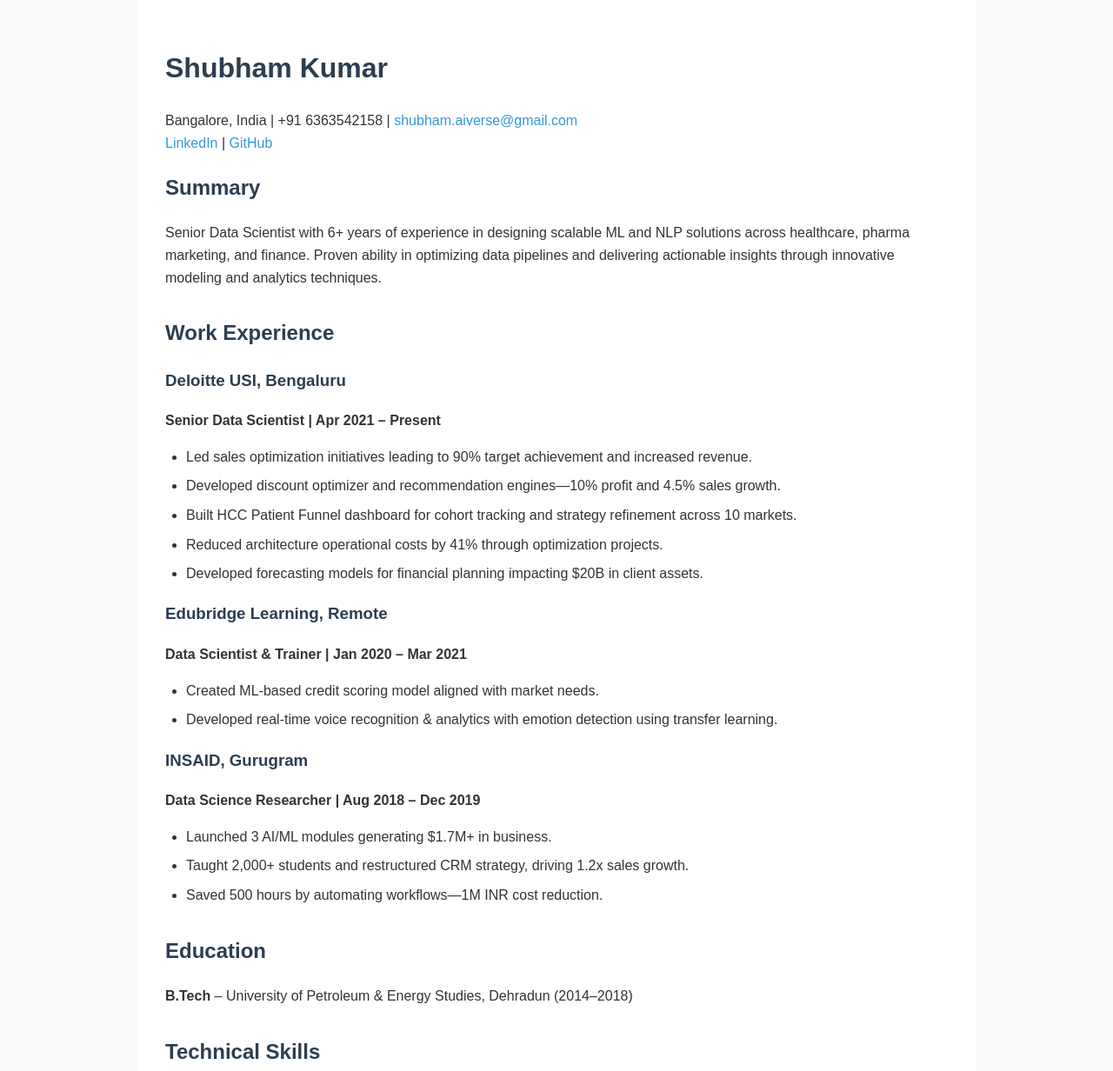
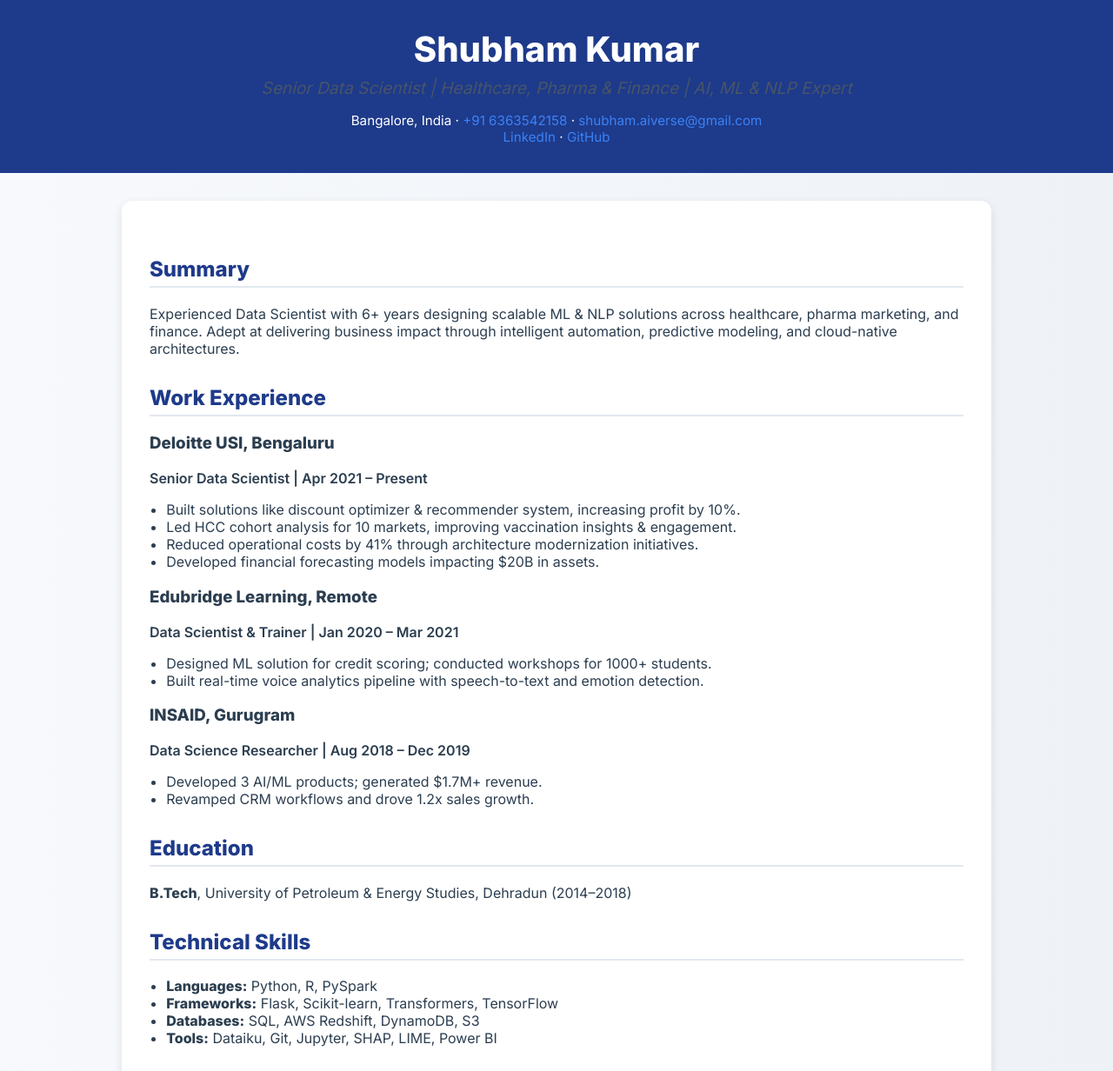
Before and after one commit to Shubh-kr/shubham-resume, a plain HTML site: page index.html in a window 1280 px wide. Shown: the top 1232 px of the page at 87% size. Drawn offline with Linux system fonts and the light colour scheme.

Commit message:
Update index.html
with slide animation

```diff
--- a/index.html
+++ b/index.html
@@ -3,61 +3,103 @@
 <head>
   <meta charset="UTF-8" />
   <meta name="viewport" content="width=device-width, initial-scale=1.0" />
-  <title>Shubham Kumar | Resume</title>
+  <title>Shubham Kumar | Senior Data Scientist</title>
+  <link href="https://fonts.googleapis.com/css2?family=Inter:wght@400;600;800&display=swap" rel="stylesheet">
   <style>
+    * {
+      box-sizing: border-box;
+    }
     body {
-      font-family: Arial, sans-serif;
       margin: 0;
-      padding: 0;
-      line-height: 1.6;
-      background-color: #f9f9f9;
-      color: #333;
+      font-family: 'Inter', sans-serif;
+      background: linear-gradient(to right, #f7f9fc, #eef2f7);
+      color: #2c3e50;
+    }
+    .header {
+      background-color: #1e3a8a;
+      color: white;
+      padding: 2rem;
+      text-align: center;
+      animation: fadeInDown 1s ease-in-out;
+    }
+    .header h1 {
+      margin: 0;
+      font-size: 2.5rem;
+    }
+    .header p {
+      margin-top: 0.5rem;
+      font-size: 1.2rem;
     }
     .container {
-      max-width: 900px;
-      margin: auto;
+      max-width: 1000px;
+      margin: 2rem auto;
       padding: 2rem;
-      background-color: #fff;
+      background-color: white;
+      border-radius: 12px;
+      box-shadow: 0 4px 12px rgba(0, 0, 0, 0.1);
+      animation: fadeInUp 1s ease-in-out;
     }
-    h1, h2, h3 {
-      color: #2c3e50;
+    h2 {
+      border-bottom: 2px solid #e2e8f0;
+      padding-bottom: 0.3rem;
+      margin-top: 2rem;
+      color: #1e3a8a;
     }
-    .section {
-      margin-bottom: 2rem;
+    .section p, .section ul {
+      margin: 0.5rem 0 1rem 0;
+    }
+    ul {
+      padding-left: 1.2rem;
+    }
+    .contact {
+      text-align: center;
+      font-size: 0.95rem;
+      margin-top: 1rem;
     }
     .contact a {
-      color: #3498db;
+      color: #3b82f6;
       text-decoration: none;
     }
     .job-title {
-      font-weight: bold;
+      font-weight: 600;
       margin-top: 0.5rem;
     }
-    ul {
-      padding-left: 1.5rem;
-    }
-    li {
-      margin-bottom: 0.5rem;
+    .tagline {
+      font-style: italic;
+      color: #475569;
+      font-size: 1rem;
+      margin-bottom: 1rem;
     }
     .footer {
       text-align: center;
-      font-size: 0.9rem;
-      color: #777;
-      margin-top: 2rem;
+      padding: 2rem;
+      font-size: 0.85rem;
+      color: #94a3b8;
+    }
+    @keyframes fadeInDown {
+      from { opacity: 0; transform: translateY(-30px); }
+      to { opacity: 1; transform: translateY(0); }
+    }
+    @keyframes fadeInUp {
+      from { opacity: 0; transform: translateY(30px); }
+      to { opacity: 1; transform: translateY(0); }
     }
   </style>
 </head>
 <body>
+  <div class="header">
+    <h1>Shubham Kumar</h1>
+    <p class="tagline">Senior Data Scientist | Healthcare, Pharma & Finance | AI, ML & NLP Expert</p>
+    <div class="contact">
+      Bangalore, India · <a href="tel:+916363542158">+91 6363542158</a> · <a href="mailto:shubham.aiverse@gmail.com">shubham.aiverse@gmail.com</a><br>
+      <a href="https://linkedin.com/in/shabam23" target="_blank">LinkedIn</a> · <a href="https://github.com/Shubh-kr" target="_blank">GitHub</a>
+    </div>
+  </div>
+
   <div class="container">
-    <h1>Shubham Kumar</h1>
-    <div class="contact">
-      Bangalore, India | +91 6363542158 | <a href="mailto:shubham.aiverse@gmail.com">shubham.aiverse@gmail.com</a><br>
-      <a href="http://linkedin.com/in/shabam23">LinkedIn</a> | <a href="http://github.com/Shubh-kr">GitHub</a>
-    </div>
-
     <div class="section">
       <h2>Summary</h2>
-      <p>Senior Data Scientist with 6+ years of experience in designing scalable ML and NLP solutions across healthcare, pharma marketing, and finance. Proven ability in optimizing data pipelines and delivering actionable insights through innovative modeling and analytics techniques.</p>
+      <p>Experienced Data Scientist with 6+ years designing scalable ML & NLP solutions across healthcare, pharma marketing, and finance. Adept at delivering business impact through intelligent automation, predictive modeling, and cloud-native architectures.</p>
     </div>
 
     <div class="section">
@@ -65,41 +107,37 @@
       <h3>Deloitte USI, Bengaluru</h3>
       <p class="job-title">Senior Data Scientist | Apr 2021 – Present</p>
       <ul>
-        <li>Led sales optimization initiatives leading to 90% target achievement and increased revenue.</li>
-        <li>Developed discount optimizer and recommendation engines—10% profit and 4.5% sales growth.</li>
-        <li>Built HCC Patient Funnel dashboard for cohort tracking and strategy refinement across 10 markets.</li>
-        <li>Reduced architecture operational costs by 41% through optimization projects.</li>
-        <li>Developed forecasting models for financial planning impacting $20B in client assets.</li>
+        <li>Built solutions like discount optimizer & recommender system, increasing profit by 10%.</li>
+        <li>Led HCC cohort analysis for 10 markets, improving vaccination insights & engagement.</li>
+        <li>Reduced operational costs by 41% through architecture modernization initiatives.</li>
+        <li>Developed financial forecasting models impacting $20B in assets.</li>
       </ul>
-
       <h3>Edubridge Learning, Remote</h3>
       <p class="job-title">Data Scientist & Trainer | Jan 2020 – Mar 2021</p>
       <ul>
-        <li>Created ML-based credit scoring model aligned with market needs.</li>
-        <li>Developed real-time voice recognition & analytics with emotion detection using transfer learning.</li>
+        <li>Designed ML solution for credit scoring; conducted workshops for 1000+ students.</li>
+        <li>Built real-time voice analytics pipeline with speech-to-text and emotion detection.</li>
       </ul>
-
       <h3>INSAID, Gurugram</h3>
       <p class="job-title">Data Science Researcher | Aug 2018 – Dec 2019</p>
       <ul>
-        <li>Launched 3 AI/ML modules generating $1.7M+ in business.</li>
-        <li>Taught 2,000+ students and restructured CRM strategy, driving 1.2x sales growth.</li>
-        <li>Saved 500 hours by automating workflows—1M INR cost reduction.</li>
+        <li>Developed 3 AI/ML products; generated $1.7M+ revenue.</li>
+        <li>Revamped CRM workflows and drove 1.2x sales growth.</li>
       </ul>
     </div>
 
     <div class="section">
       <h2>Education</h2>
-      <p><strong>B.Tech</strong> – University of Petroleum & Energy Studies, Dehradun (2014–2018)</p>
+      <p><strong>B.Tech</strong>, University of Petroleum & Energy Studies, Dehradun (2014–2018)</p>
     </div>
 
     <div class="section">
       <h2>Technical Skills</h2>
       <ul>
-        <li><strong>Languages:</strong> Python, R, PySpark (basic), TensorFlow</li>
-        <li><strong>Frameworks:</strong> Flask, Scikit-learn, Transformers, Microservices</li>
-        <li><strong>Databases:</strong> SQL, AWS S3, DynamoDB, Redshift</li>
-        <li><strong>Tools:</strong> Dataiku, Git, Jupyter, NLP, Recommendation Systems</li>
+        <li><strong>Languages:</strong> Python, R, PySpark</li>
+        <li><strong>Frameworks:</strong> Flask, Scikit-learn, Transformers, TensorFlow</li>
+        <li><strong>Databases:</strong> SQL, AWS Redshift, DynamoDB, S3</li>
+        <li><strong>Tools:</strong> Dataiku, Git, Jupyter, SHAP, LIME, Power BI</li>
       </ul>
     </div>
 
@@ -116,14 +154,14 @@
       <h2>Achievements</h2>
       <ul>
         <li>Outstanding Performance Award – Deloitte</li>
-        <li>Applause Award for leadership and teamwork</li>
+        <li>Applause Award for leadership & teamwork</li>
         <li>Employee of the Quarter – Q1’19</li>
       </ul>
     </div>
+  </div>
 
-    <div class="footer">
-      © Shubham Kumar | Hosted on GitHub Pages
-    </div>
+  <div class="footer">
+    © Shubham Kumar — Senior Data Scientist | Hosted on GitHub Pages
   </div>
 </body>
 </html>
```
